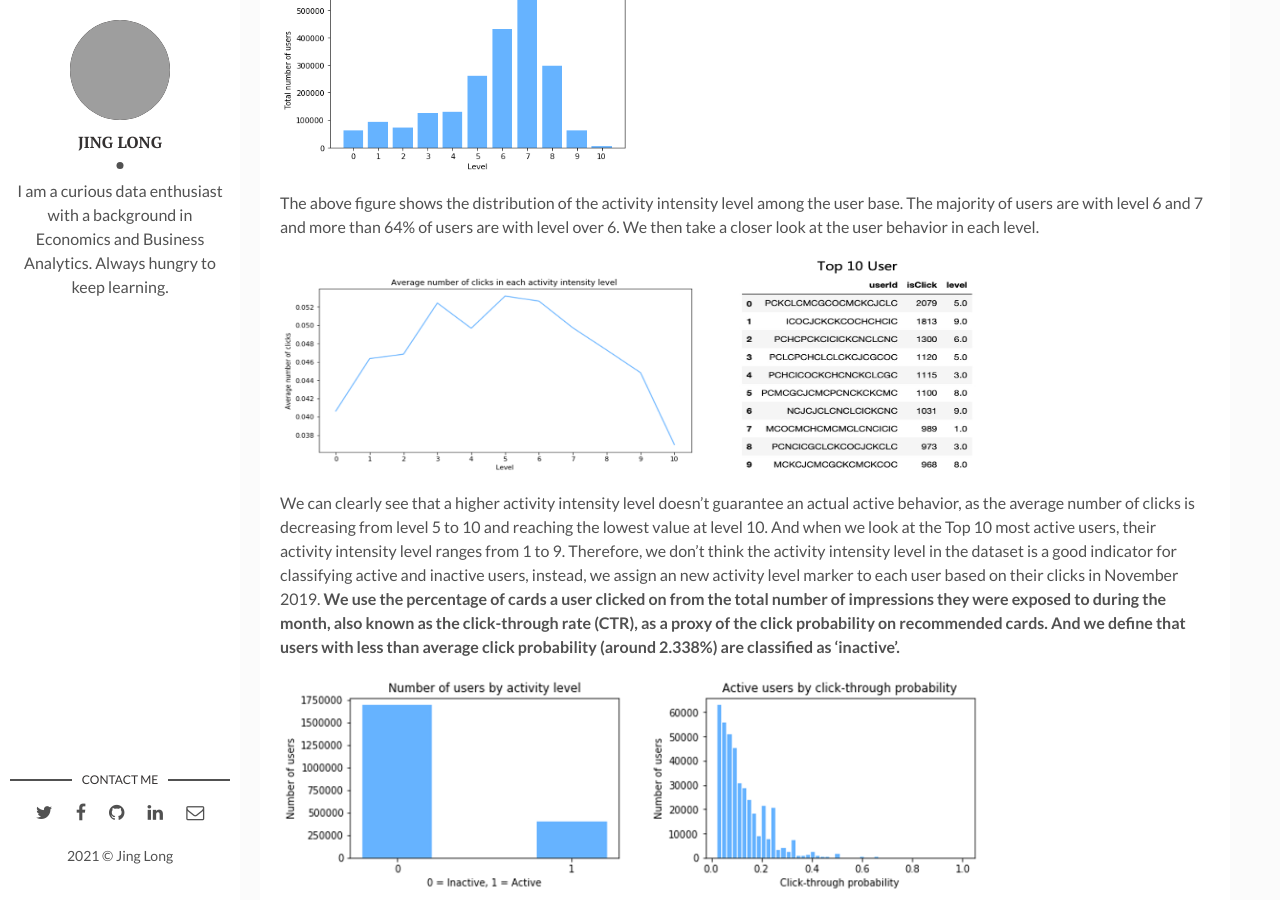
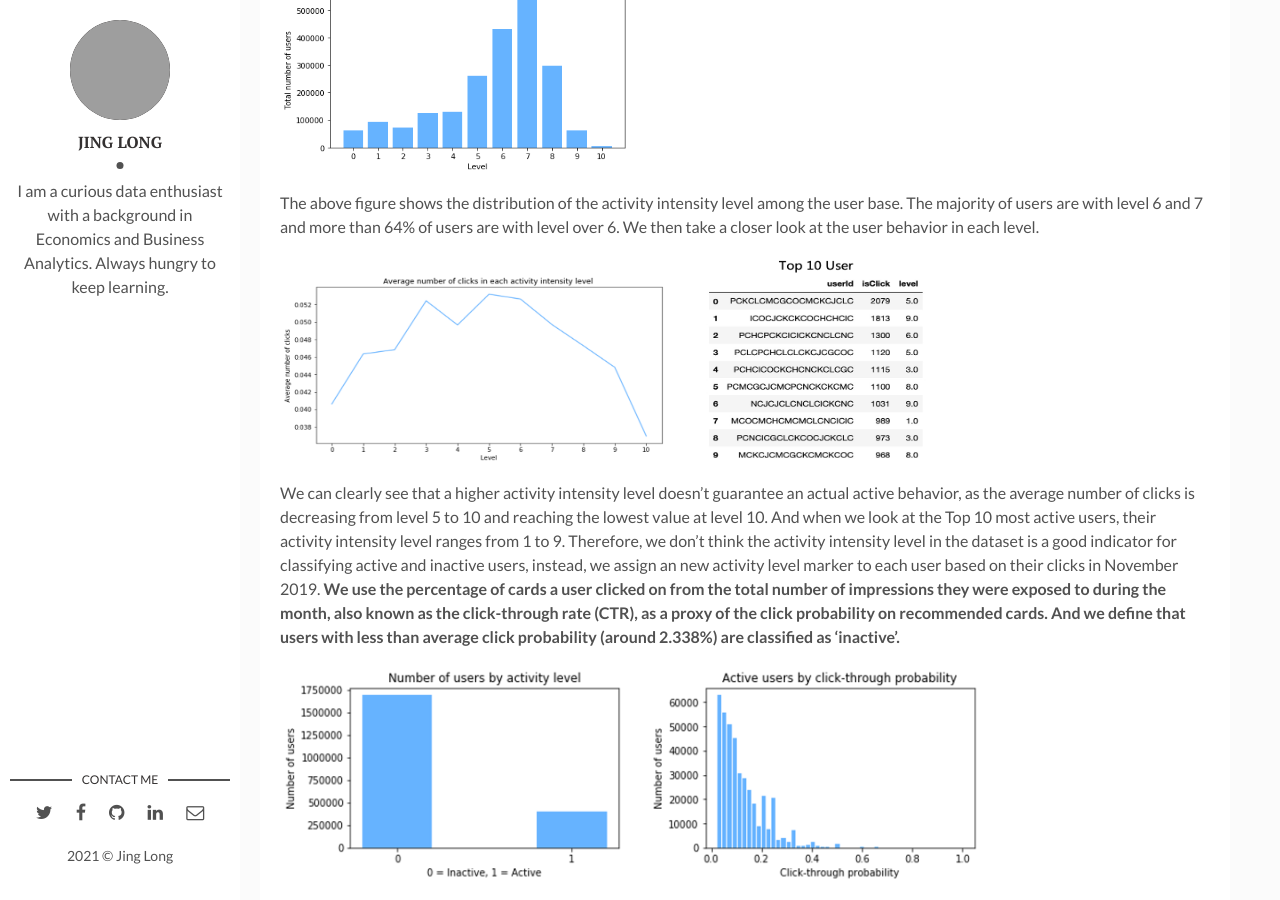
Before and after one commit to jing042323/jing-long, a Jekyll site: the page built from _posts/2021-09-15-NCM.markdown, in a window 1280 px wide and 900 px high, scrolled down 3145 px. Built offline with Jekyll 4.4.1, drawn with Linux system fonts in a browser that asks for light colours; comment, search, counter and statistics services are not loaded; grey boxes are pictures that could not be loaded.

Commit message:
update ncm

```diff
--- a/_posts/2021-09-15-NCM.markdown
+++ b/_posts/2021-09-15-NCM.markdown
@@ -71,7 +71,7 @@
 
 The above figure shows the distribution of the activity intensity level among the user base. The majority of users are with level 6 and 7 and more than 64% of users are with level over 6. We then take a closer look at the user behavior in each level.
 
-![top 10 user]({{site.baseurl}}/assets/img/NCM/2_2_top10user.png){:height="220px" width="700px"}
+![top 10 user]({{site.baseurl}}/assets/img/NCM/2_2_top10user.png){:height="210px" width="650px"}
 
 We can clearly see that a higher activity intensity level doesn't guarantee an actual active behavior, as the average number of clicks is decreasing from level 5 to 10 and reaching the lowest value at level 10. And when we look at the Top 10 most active users, their activity intensity level ranges from 1 to 9. Therefore, we don't think the activity intensity level in the dataset is a good indicator for classifying active and inactive users, instead, we assign an new activity level marker to each user based on their clicks in November 2019. **We use the percentage of cards a user clicked on from the total number of impressions they were exposed to during the month, also known as the click-through rate (CTR), as a proxy of the click probability on recommended cards. And we define that users with less than average click probability (around 2.338%) are classified as 'inactive'.**
 
@@ -89,7 +89,7 @@
 
 We combine our NCM data with the provincial GDP of China in 2019(from [Statista](https://www.statista.com/statistics/278557/gdp-of-china-by-region/)) to find out more about the geographic influence.
 
-![location]({{site.baseurl}}/assets/img/NCM/2_3_location.png){:height="250px" width="750px"}
+![location]({{site.baseurl}}/assets/img/NCM/2_3_location.png){:height="250px" width="800px"}
 
 The average active rate among provinces is about 18% and nearly half of the provinces are with an active rate above the average level. Provinces like Beijing, Shanghai, Guangdong are with lower active rate and provinces with higher active rate includes Xinjiang, Tibet, Qinghai, etc. The above box plot shows that provinces with lower active rate have generally higher level of GDP. The average GDP in provinces with lower and higher active rate are 4245.6525 and 2549.045 respectively.
 
```
